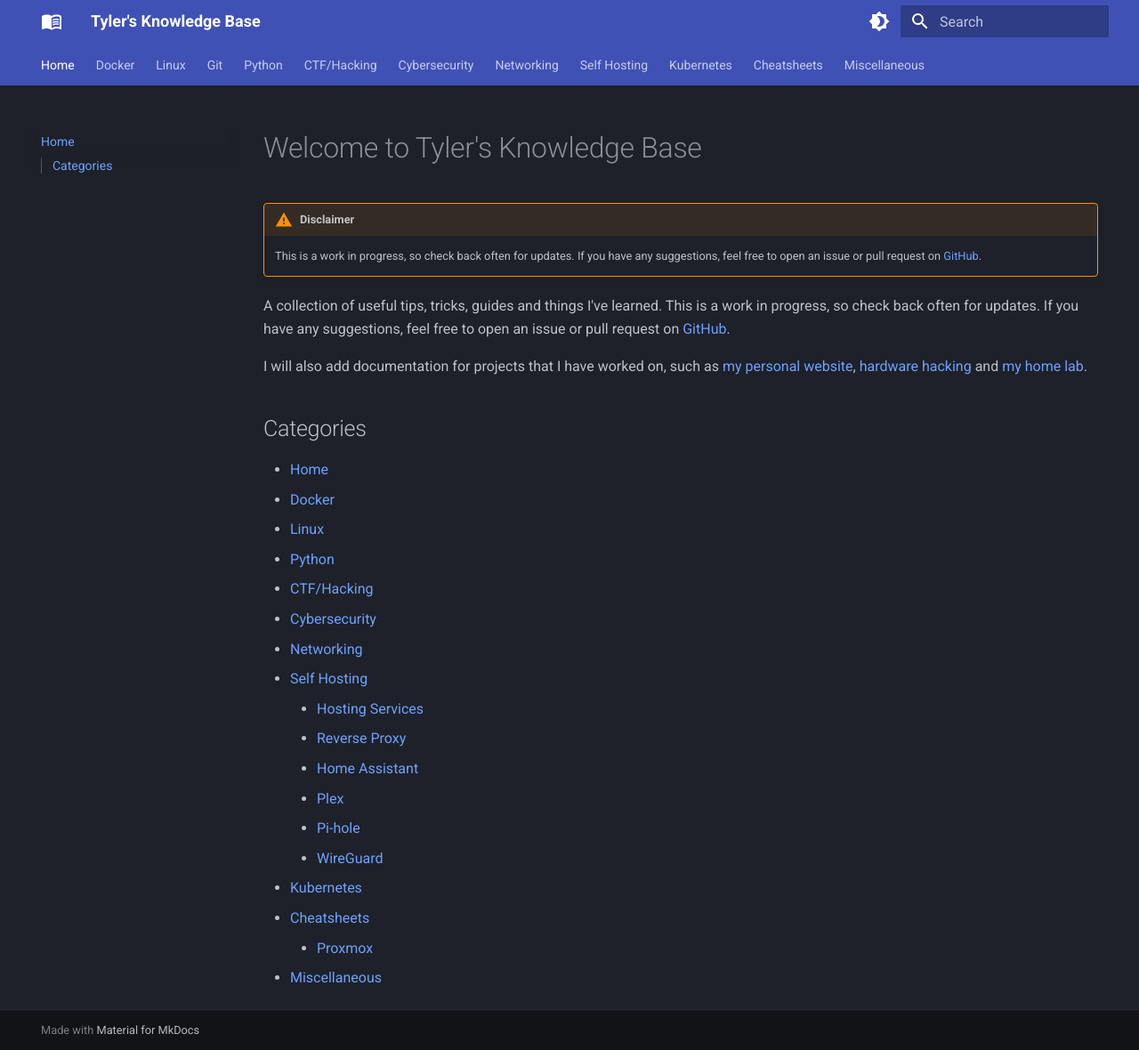
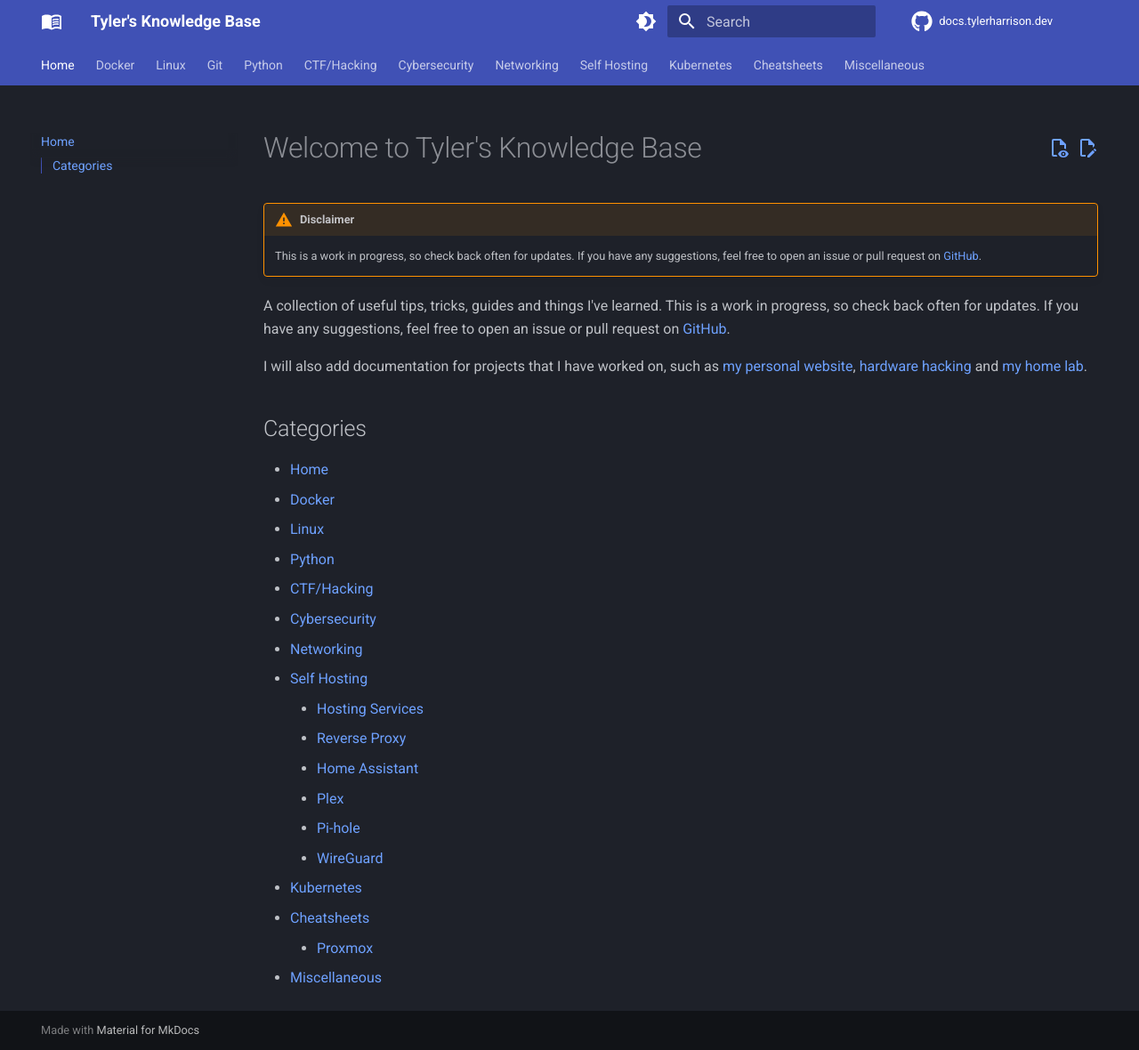
Before and after one commit to williamhatcher/docs.tylerharrison.dev, an MkDocs documentation site: the page built from docs/index.md, in a window 1280 px wide and 1180 px high. Shown: the whole window at 89% size. Built offline with MkDocs 1.6.1 and Material for MkDocs 9.7.7, drawn with Linux system fonts in a browser that asks for light colours; comment, search, counter and statistics services are not loaded.

Commit message:
Added view/edit source, changed versions
Signed-off-by: tyleraharrison <tyleraharrison@gmail.com>

```diff
--- a/mkdocs.yml
+++ b/mkdocs.yml
@@ -1,5 +1,12 @@
 site_name: Tyler's Knowledge Base
 site_url: https://docs.tylerharrison.dev/
+repo_url: https://github.com/tyleraharrison/docs.tylerharrison.dev
+repo_name: docs.tylerharrison.dev
+site_description: A collection of notes and guides for various topics.
+site_author: Tyler Harrison
+remote_branch: main
+edit_uri: 'edit/main/docs/'
+
 nav:
     - Home: index.md
     - Docker: docker.md
@@ -22,10 +29,12 @@ nav:
         - cheatsheets/index.md
         - Proxmox: cheatsheets/proxmox.md
     - Miscellaneous: misc.md
+
 theme:
     name: material
     icon:
         logo: material/book-open-variant
+        repo: fontawesome/brands/github
     favicon: assets/images/favicon.png
     features:
         - navigation.instant
@@ -35,6 +44,8 @@ theme:
         - navigation.top
         - toc.integrate
         - toc.follow
+        - content.action.edit
+        - content.action.view
     palette:
     # Palette toggle for dark mode
     -   scheme: slate
--- a/requirements.txt
+++ b/requirements.txt
@@ -1,2 +1,2 @@
-mkdocs
-mkdocs-material
+mkdocs==1.4.2
+mkdocs-material==9.0.11
```
